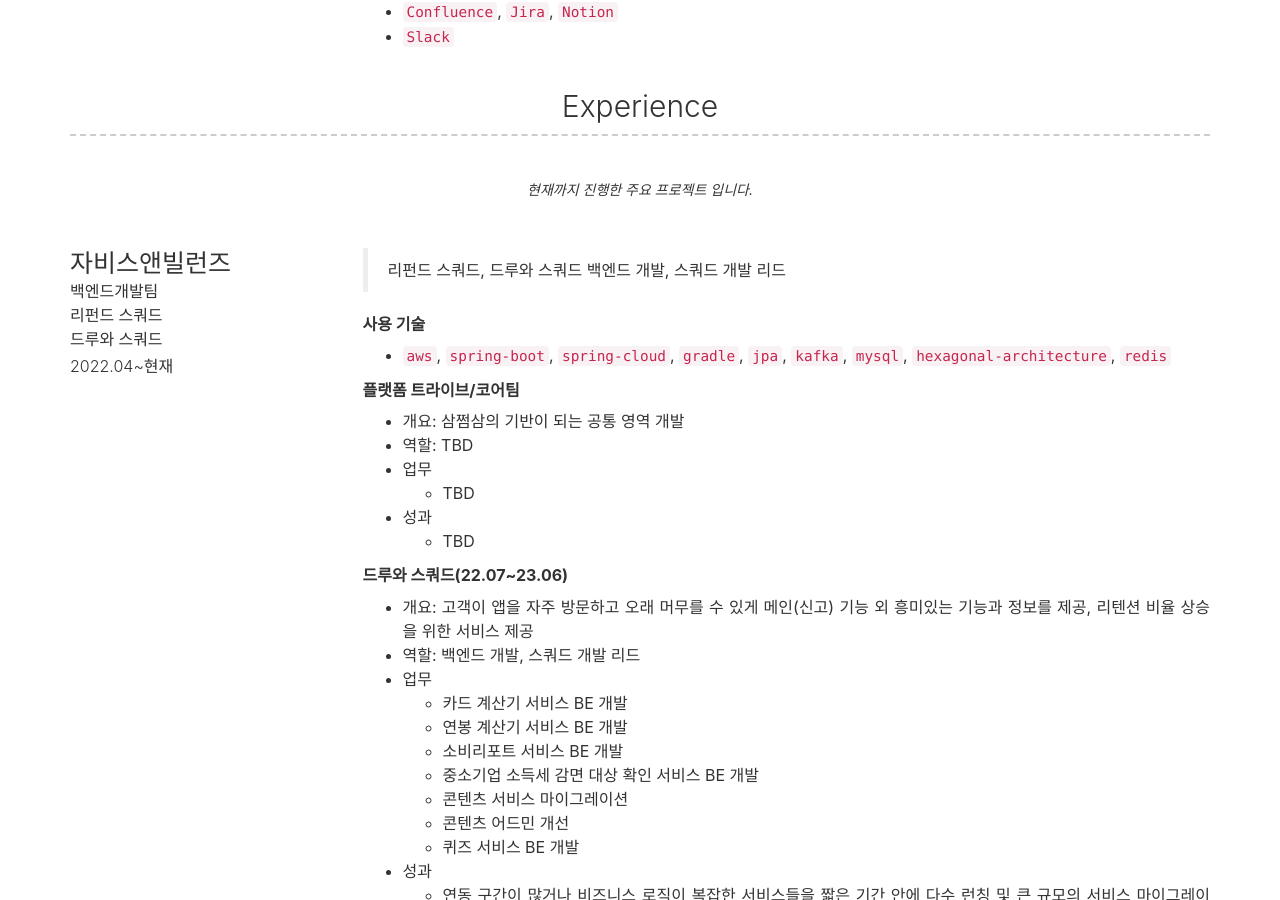
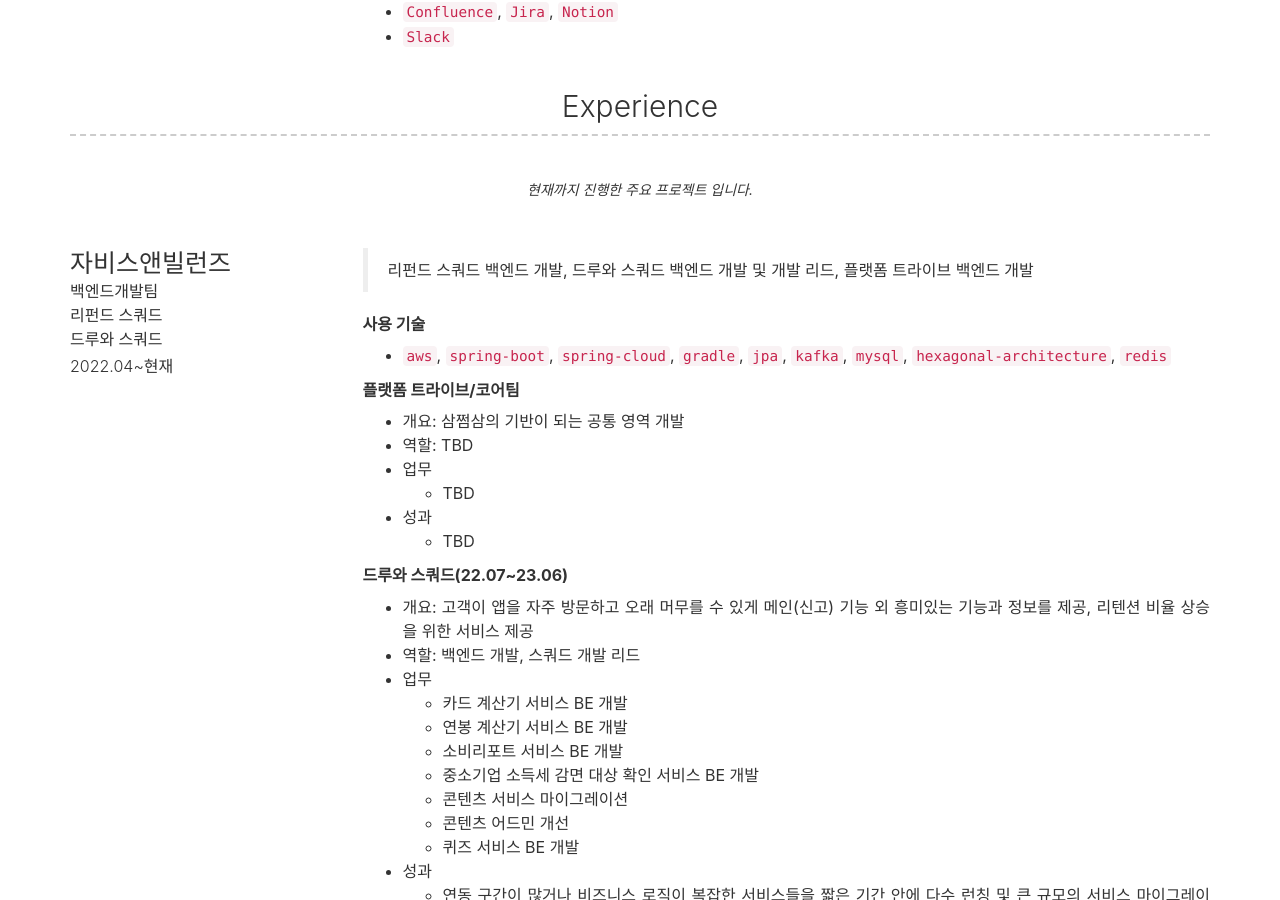
Before and after one commit to lcalmsky/resume, a Jekyll site: the page built from index.md, in a window 1280 px wide and 900 px high, scrolled down 1518 px. Built offline with Jekyll 4.4.1, drawn with Linux system fonts in a browser that asks for light colours; nearby versions of some CDN libraries.

Commit message:
Update _config.yml

```diff
--- a/_config.yml
+++ b/_config.yml
@@ -127,7 +127,7 @@
         sub_title: 백엔드개발팀<br>리펀드 스쿼드<br>드루와 스쿼드
         caption: 2022.04~현재
         description: |
-          > 리펀드 스쿼드, 드루와 스쿼드 백엔드 개발, 스쿼드 개발 리드
+          > 리펀드 스쿼드 백엔드 개발, 드루와 스쿼드 백엔드 개발 및 개발 리드, 플랫폼 트라이브 백엔드 개발
 
           <strong>사용 기술</strong>
           * `aws`, `spring-boot`, `spring-cloud`, `gradle`, `jpa`, `kafka`, `mysql`, `hexagonal-architecture`, `redis`
```
